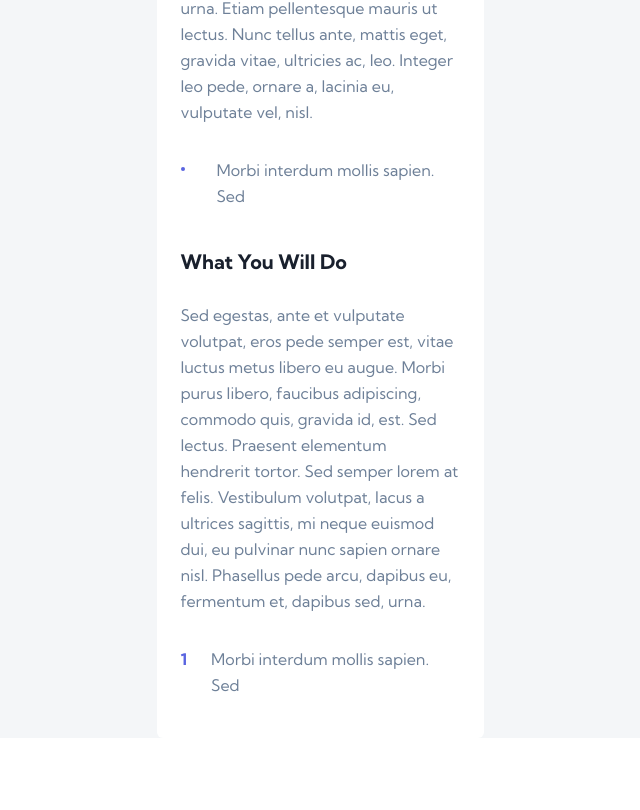
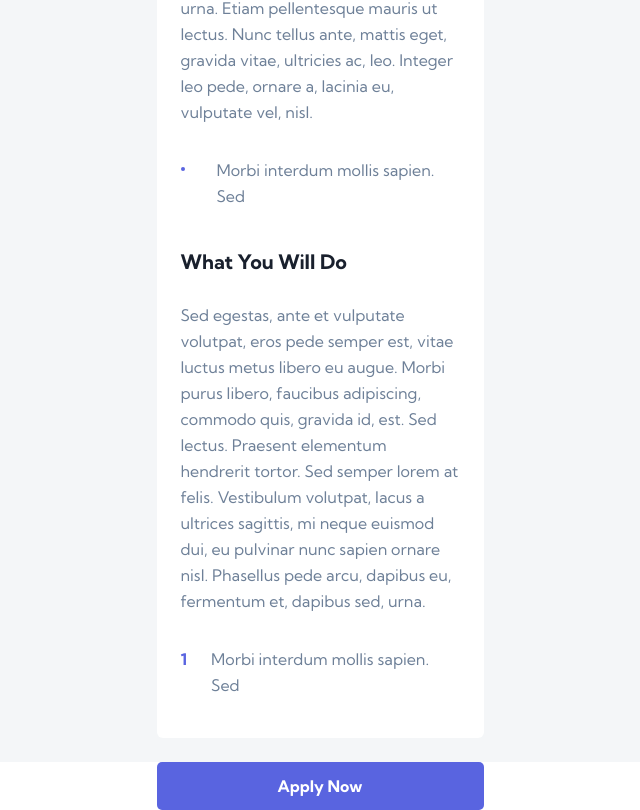
Before and after one commit to achiewe/devjobs-web-app-front, a React (Vite) app: page /info in a window 1280 px wide. Shown: the part 1444-2254 px from the top of the page, without its empty margins (320-960 px from the left). Before the commit the page ends 2182 px from the top, so only its background shows below. Built offline with nearby package versions, Linux system fonts and the light colour scheme.

Commit message:
add footer component

```diff
--- a/src/components/JobDetail.tsx
+++ b/src/components/JobDetail.tsx
@@ -39,7 +39,7 @@ const JobDetail = (): JSX.Element => {
             <h2> Senior Software Engineer</h2>
             <h4> United Kingdrom</h4>
           </div>
-          <button> Apply Now </button>
+          <button className="buttonTop"> Apply Now </button>
         </div>
         <div className="titleSpace">
           <p className="descP">
@@ -96,6 +96,9 @@ const JobDetail = (): JSX.Element => {
           </div>
         </div>
       </div>
+      <footer>
+        <button className="buttonBot">Apply Now </button>
+      </footer>
     </MainContainer>
   );
 };
@@ -136,7 +139,7 @@ const MainContainer = styled.div<{ darkMode: boolean }>`
     line-height: normal;
   }
 
-  button {
+  .buttonTop {
     width: 100%;
     height: 48px;
     background-color: #5964e0;
@@ -282,13 +285,37 @@ const MainContainer = styled.div<{ darkMode: boolean }>`
               font-size: 16px;
               font-style: normal;
               font-weight: 700;
-              line-height: 26px; /* 162.5% */
+              line-height: 26px;
             }
           }
         }
       }
     }
   }
+
+  footer {
+    width: 100%;
+    display: flex;
+    justify-content: center;
+    align-items: center;
+    background-color: #ffffff;
+
+    .buttonBot {
+      width: 327px;
+      height: 48px;
+      display: flex;
+      justify-content: center;
+      align-items: center;
+      color: #fff;
+      text-align: center;
+      font-size: 16px;
+      font-style: normal;
+      font-weight: 700;
+      line-height: normal;
+      border: none;
+      border-radius: 5px;
+      background-color: #5964e0;
+    }
+  }
 `;
-
 export default JobDetail;
```
